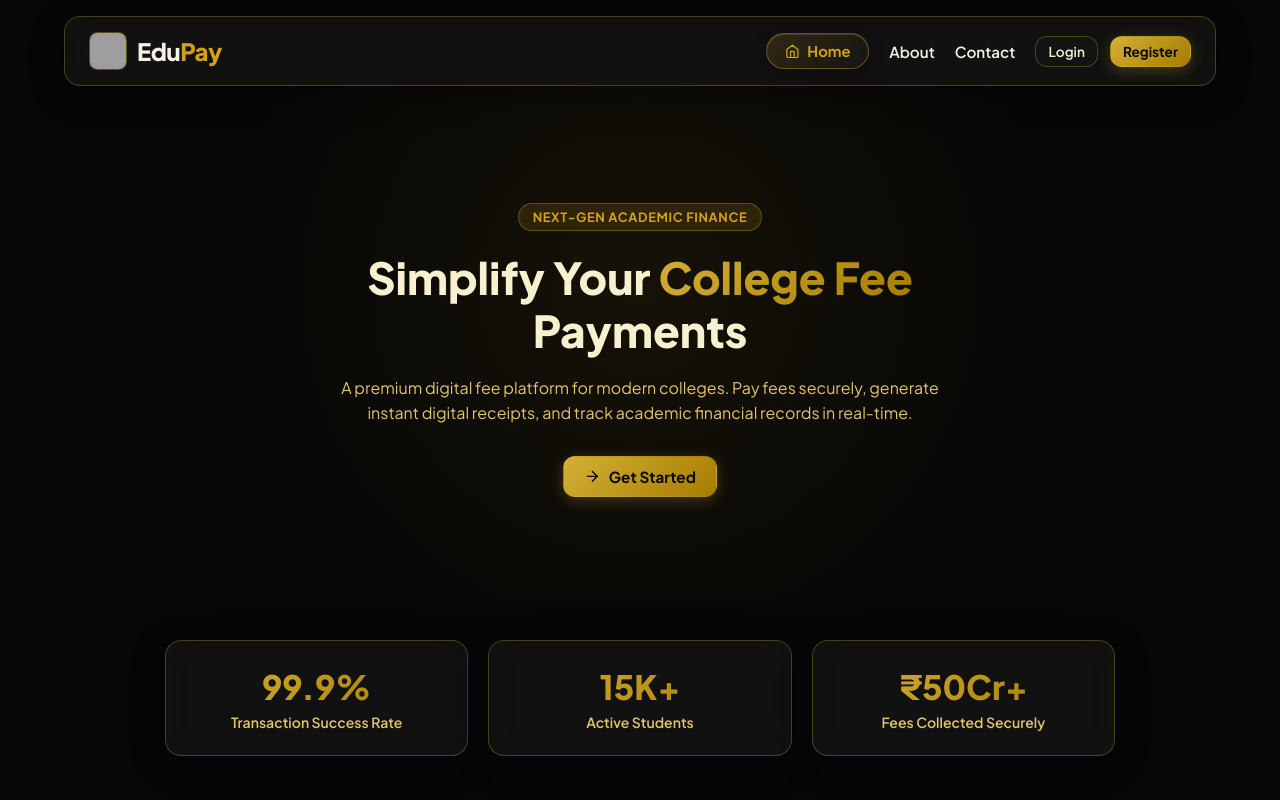
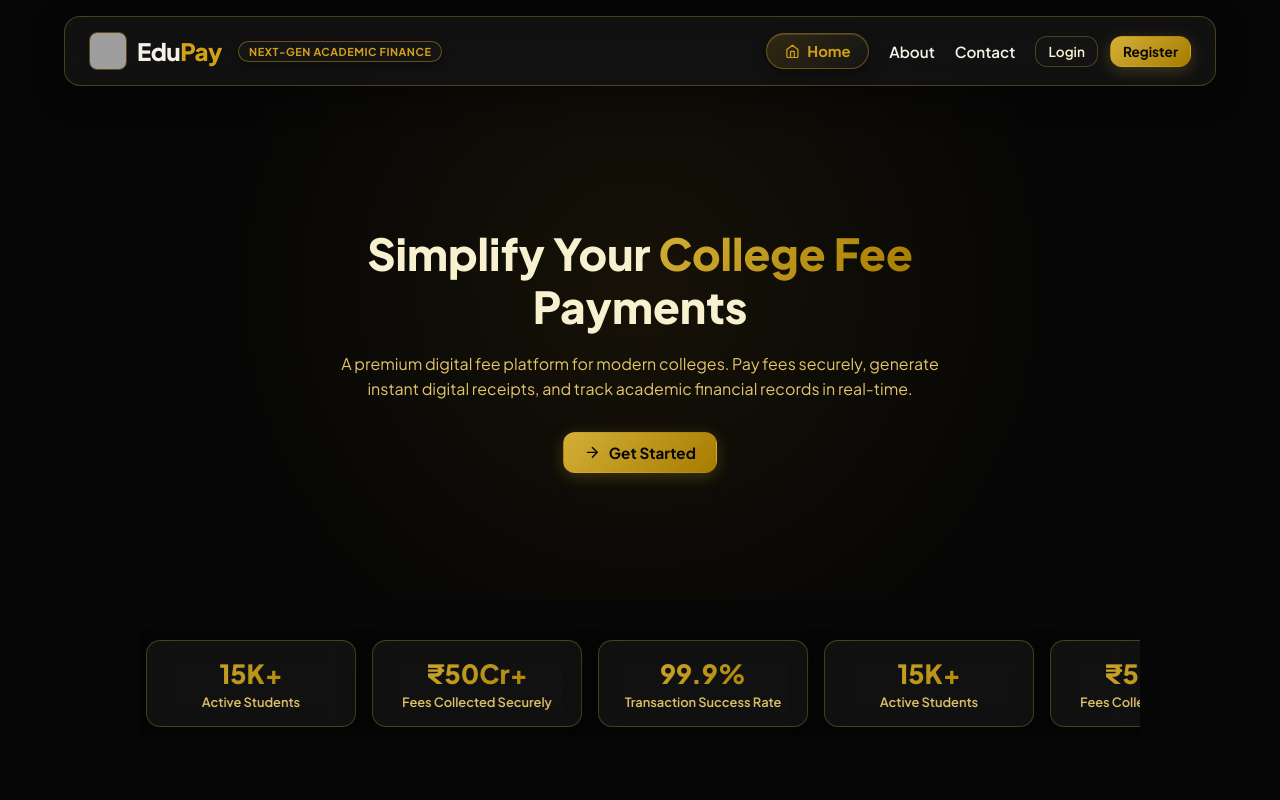
Before and after one commit to Mani6301361169/EDU-PAY, a React (Vite) app in the folder frontend/: page /#/ in a window 1280 px wide. Shown: the top 800 px of the page. Built offline with nearby package versions, Linux system fonts and the light colour scheme; no server answers; grey boxes are pictures that could not be loaded.

Commit message:
Implement infinite marquee stats carousel, compact contact cards layout, ScrollToTop route listener, and move badge beside logo in header

```diff
--- a/frontend/src/components/Navbar/Navbar.jsx
+++ b/frontend/src/components/Navbar/Navbar.jsx
@@ -24,6 +24,7 @@ const Navbar = () => {
           <span className={styles.logoText}>
             Edu<span className={styles.logoSub}>Pay</span>
           </span>
+          <span className={styles.headerBadge}>Next-Gen Academic Finance</span>
         </Link>
 
         {/* Desktop Navigation */}
--- a/frontend/src/components/Navbar/Navbar.module.css
+++ b/frontend/src/components/Navbar/Navbar.module.css
@@ -42,6 +42,29 @@
 
 .logoSub {
   color: #D4A017;
+}
+
+.headerBadge {
+  display: inline-flex;
+  align-items: center;
+  padding: 3px 10px;
+  background: rgba(22, 22, 22, 0.9);
+  border: 1px solid rgba(212, 160, 23, 0.45);
+  color: #D4A017;
+  border-radius: 999px;
+  font-size: 0.68rem;
+  font-weight: 700;
+  text-transform: uppercase;
+  letter-spacing: 0.05em;
+  white-space: nowrap;
+  margin-left: 6px;
+  box-shadow: 0 2px 8px rgba(0, 0, 0, 0.4);
+}
+
+@media (max-width: 576px) {
+  .headerBadge {
+    display: none;
+  }
 }
 
 .navLinks {
--- /dev/null
+++ b/frontend/src/components/ScrollToTop.jsx
@@ -0,0 +1,18 @@
+import { useEffect } from 'react';
+import { useLocation } from 'react-router-dom';
+
+const ScrollToTop = () => {
+  const { pathname } = useLocation();
+
+  useEffect(() => {
+    window.scrollTo({
+      top: 0,
+      left: 0,
+      behavior: 'smooth',
+    });
+  }, [pathname]);
+
+  return null;
+};
+
+export default ScrollToTop;
--- a/frontend/src/pages/Contact/Contact.module.css
+++ b/frontend/src/pages/Contact/Contact.module.css
@@ -200,16 +200,47 @@
   }
 
   .unifiedGlassContainer {
-    padding: 1.5rem;
-    gap: 1.5rem;
-    border-radius: 20px;
+    padding: 1.25rem;
+    gap: 1.25rem;
+    border-radius: 18px;
   }
 
   .title {
-    font-size: 1.75rem;
+    font-size: 1.65rem;
+  }
+
+  .contactDetailsColumn {
+    gap: 0.75rem; /* 12px card spacing */
+  }
+
+  .infoBox {
+    padding: 12px 16px; /* 25-35% reduced height: top/bottom 12px, left/right 16px */
+    gap: 0.85rem;
+    border-radius: 12px;
+  }
+
+  .iconCircle {
+    width: 42px;
+    height: 42px;
+  }
+
+  .icon {
+    font-size: 1.15rem;
+  }
+
+  .infoTitle {
+    font-size: 0.725rem;
+  }
+
+  .infoText {
+    font-size: 0.925rem;
+  }
+
+  .infoSubtext {
+    font-size: 0.75rem;
   }
 
   .formColumn {
-    padding: 1.25rem;
+    padding: 1.15rem;
   }
 }
--- a/frontend/src/pages/Home/Home.jsx
+++ b/frontend/src/pages/Home/Home.jsx
@@ -27,7 +27,6 @@ const Home = () => {
             transition={{ duration: 0.6 }}
             className={styles.heroText}
           >
-            <span className={styles.badge}>Next-Gen Academic Finance</span>
             <h1>
               Simplify Your <span className="text-gradient">College Fee</span> Payments
             </h1>
@@ -45,9 +44,10 @@ const Home = () => {
         </div>
       </section>
 
-      {/* Statistics Section */}
+      {/* Statistics Section (Infinite Auto-Scrolling Marquee) */}
       <section className={styles.stats}>
-        <div className={styles.statsGrid}>
+        <div className={styles.marqueeContainer}>
+          <div className={styles.marqueeTrack}>
             <div className={`${styles.statCard} glass-panel`}>
               <h3>99.9%</h3>
               <p>Transaction Success Rate</p>
@@ -59,6 +59,21 @@ const Home = () => {
             <div className={`${styles.statCard} glass-panel`}>
               <h3>₹50Cr+</h3>
               <p>Fees Collected Securely</p>
+            </div>
+
+            {/* Duplicated set for seamless loop */}
+            <div className={`${styles.statCard} glass-panel`}>
+              <h3>99.9%</h3>
+              <p>Transaction Success Rate</p>
+            </div>
+            <div className={`${styles.statCard} glass-panel`}>
+              <h3>15K+</h3>
+              <p>Active Students</p>
+            </div>
+            <div className={`${styles.statCard} glass-panel`}>
+              <h3>₹50Cr+</h3>
+              <p>Fees Collected Securely</p>
+            </div>
           </div>
         </div>
       </section>
--- a/frontend/src/pages/Home/Home.module.css
+++ b/frontend/src/pages/Home/Home.module.css
@@ -68,36 +68,64 @@
   justify-content: center;
 }
 
-/* Stats Section */
+/* Stats Section (Marquee Auto-Scroll Carousel) */
 .stats {
-  padding: 40px 24px;
+  padding: 30px 0;
+  overflow: hidden;
+  position: relative;
 }
 
-.statsGrid {
-  max-width: 950px;
+.marqueeContainer {
+  width: 100%;
+  overflow: hidden;
+  position: relative;
+  max-width: 1000px;
   margin: 0 auto;
-  display: grid;
-  grid-template-columns: repeat(3, 1fr);
-  gap: 20px;
+  padding: 10px 0;
+}
+
+.marqueeTrack {
+  display: flex;
+  gap: 16px;
+  width: max-content;
+  animation: marqueeScroll 18s linear infinite;
+}
+
+.marqueeContainer:hover .marqueeTrack,
+.marqueeTrack:active {
+  animation-play-state: paused;
+}
+
+@keyframes marqueeScroll {
+  0% {
+    transform: translateX(0);
+  }
+  100% {
+    transform: translateX(calc(-50% - 8px));
+  }
 }
 
 .statCard {
-  padding: 24px 20px;
+  padding: 16px 18px;
   text-align: center;
+  min-width: 210px;
+  flex: 0 0 auto;
+  border-radius: 14px;
 }
 
 .statCard h3 {
-  font-size: 2.1rem;
+  font-size: 1.65rem;
   font-weight: 800;
   background: var(--gradient-primary);
   -webkit-background-clip: text;
   -webkit-text-fill-color: transparent;
+  margin: 0;
 }
 
 .statCard p {
-  font-size: 0.875rem;
+  font-size: 0.8rem;
   color: var(--text-secondary);
-  margin-top: 6px;
+  margin-top: 4px;
   font-weight: 600;
 }
 
--- a/frontend/src/routes/AppRoutes.jsx
+++ b/frontend/src/routes/AppRoutes.jsx
@@ -41,10 +41,12 @@ import AdminReports from '../pages/Admin/Reports/Reports';
 import AdminSettings from '../pages/Admin/Settings/Settings';
 import LandingEditor from '../pages/Admin/LandingEditor/LandingEditor';
 import PaymentSuccessPage from '../pages/PaymentSuccess/PaymentSuccessPage';
+import ScrollToTop from '../components/ScrollToTop';
 
 const AppRoutes = () => {
   return (
     <>
+      <ScrollToTop />
       <Routes>
         {/* Public Routes */}
         <Route path="/" element={<Home />} />
```
Lines whose indentation alone changed are shown as unchanged.
